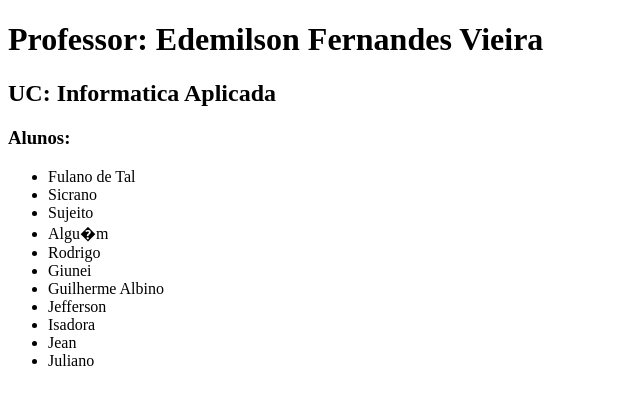
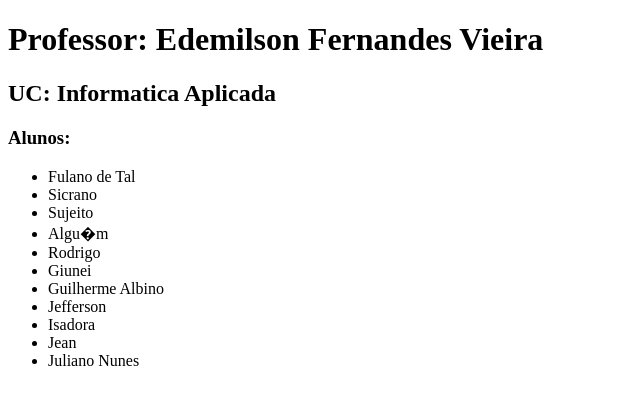
Before and after one commit to edemilson-senai-tb-treinamento/DESI2020, a plain HTML site: page index.html in a window 1280 px wide. Shown: the full height of the page, 0-640 px from the left. Drawn offline with Linux system fonts and the light colour scheme.

Commit message:
Update index.html

```diff
--- a/index.html
+++ b/index.html
@@ -26,7 +26,7 @@
 		<li>Jefferson</li>
 		<li>Isadora</li>
 		<li>Jean</li>
-	        <li>Juliano</li>
+	        <li>Juliano Nunes</li>
     </ul>
 </body>
 </html>
```
